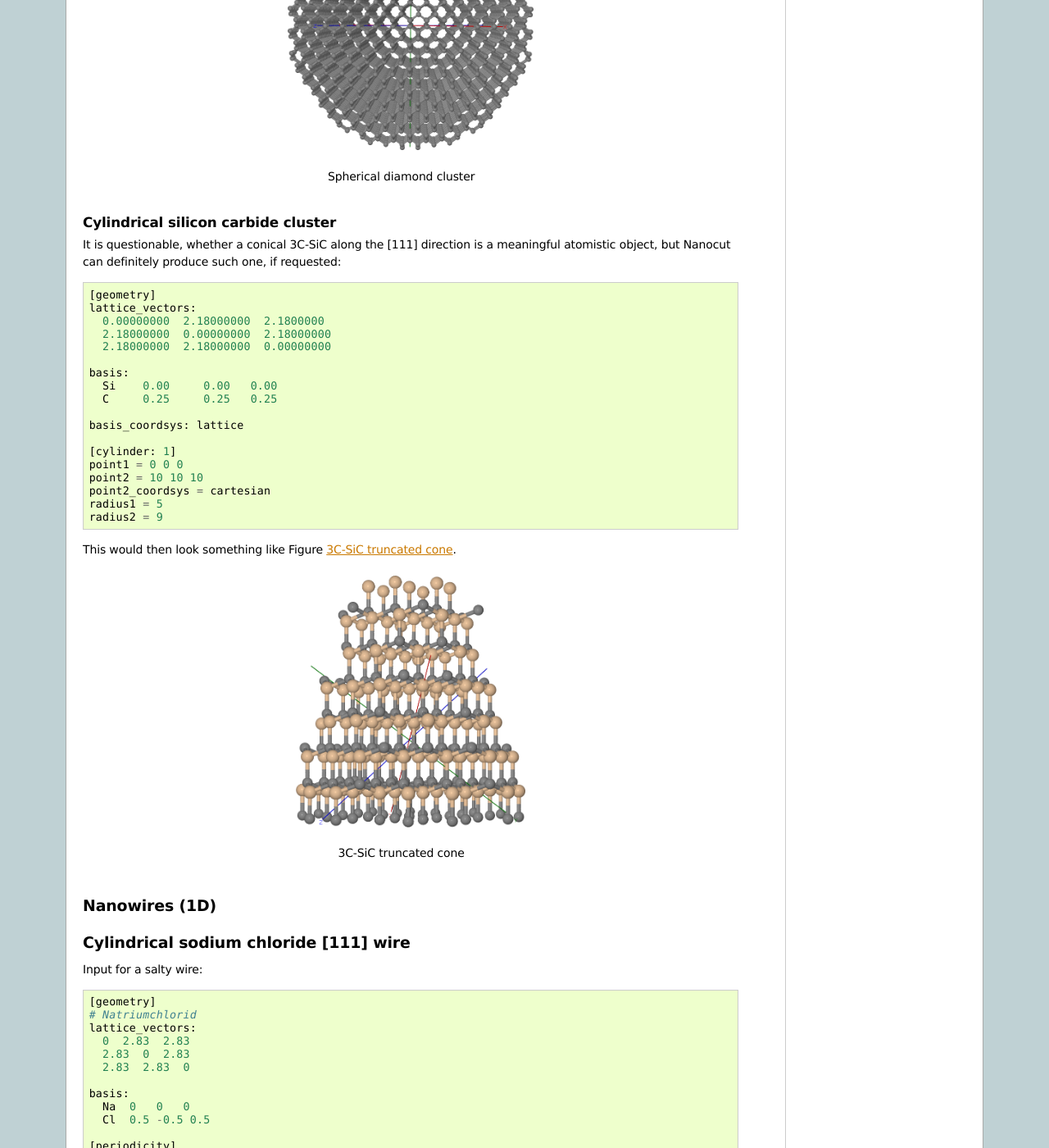
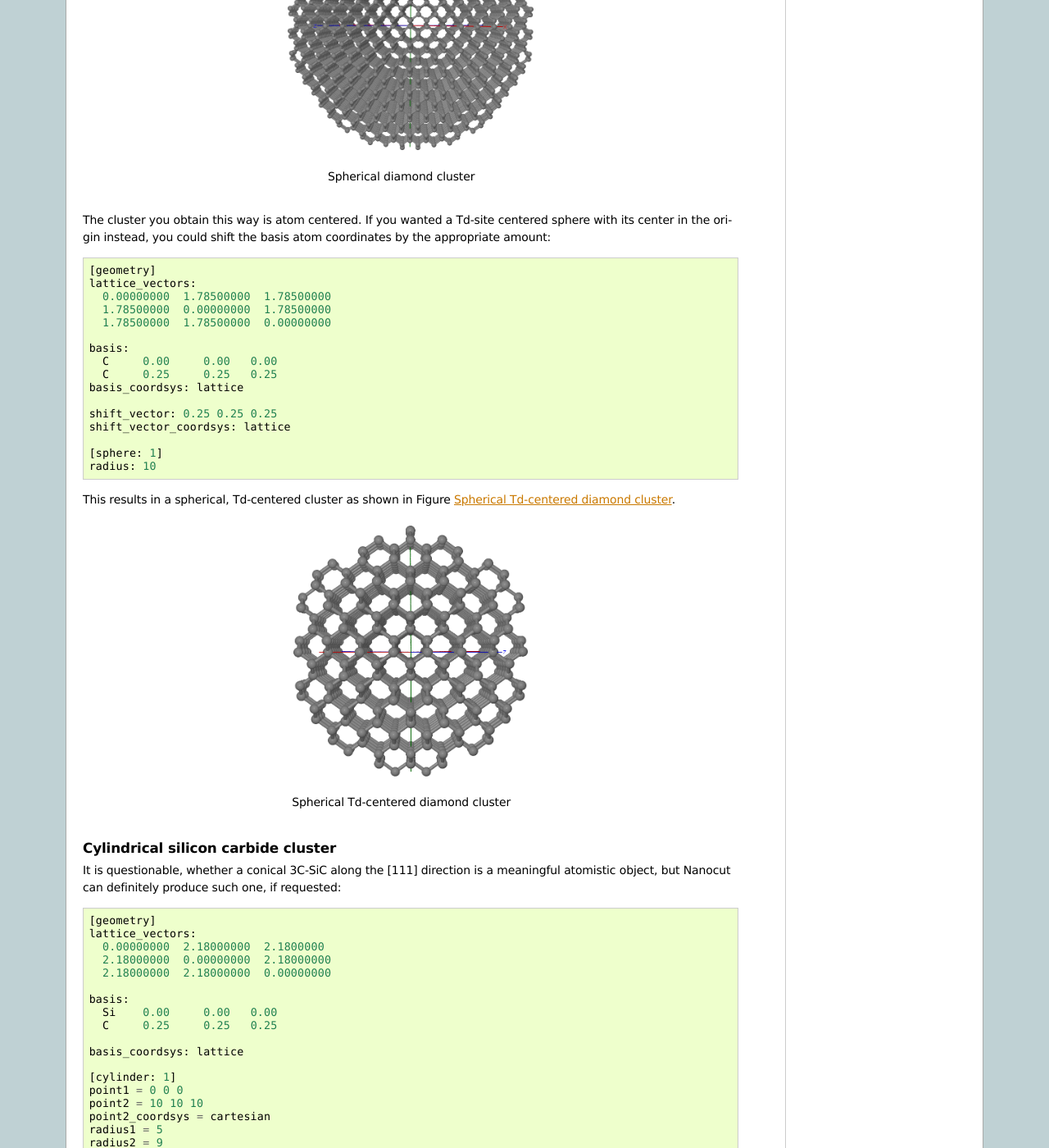
Before and after one commit to aradi/nanocut, a Sphinx documentation site: the page built from doc/examples.rst, in a window 1280 px wide and 1400 px high, scrolled down 1575 px. Shown: the whole window at 82% size. Built offline with Sphinx 7.4.7, drawn with Linux system fonts in a browser that asks for light colours.

Commit message:
Shift vector for basis atoms implemented.

```diff
--- a/doc/examples.rst
+++ b/doc/examples.rst
@@ -84,6 +84,39 @@ The resulting cluster is rather big, but looks indeed spherical (see Figure
      :alt: Spherical diamond cluster
 
      Spherical diamond cluster
+
+The cluster you obtain this way is atom centered. If you wanted a Td-site
+centered sphere with its center in the origin instead, you could shift the basis
+atom coordinates by the appropriate amount::
+
+  [geometry]
+  lattice_vectors:
+    0.00000000  1.78500000  1.78500000
+    1.78500000  0.00000000  1.78500000
+    1.78500000  1.78500000  0.00000000
+
+  basis:
+    C     0.00     0.00   0.00
+    C     0.25     0.25   0.25
+  basis_coordsys: lattice
+
+  shift_vector: 0.25 0.25 0.25
+  shift_vector_coordsys: lattice
+
+  [sphere: 1]
+  radius: 10
+
+This results in a spherical, Td-centered cluster as shown in Figure
+:ref:`fig-spherical-diamond-td`.
+
+  .. _fig-spherical-diamond-td:
+  .. figure:: _figures/examples/sphere2.png
+     :height: 40ex
+     :align: center
+     :alt: Spherical diamond cluster
+
+     Spherical Td-centered diamond cluster
+
 
 
 
```
Also changed, not shown: doc/using.rst (+7 -0 lines), doc/_figures/examples/sphere2.png (added), 6 other files.
